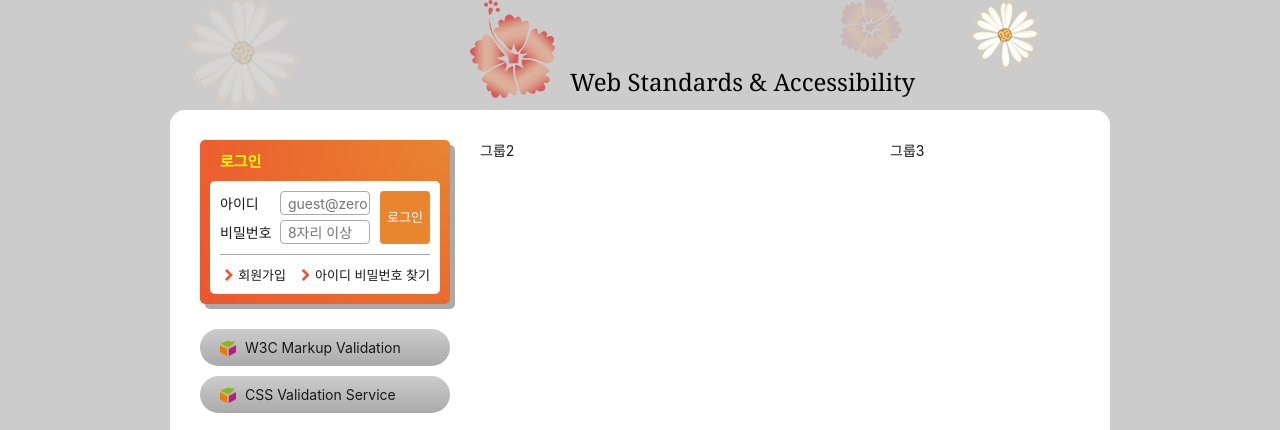
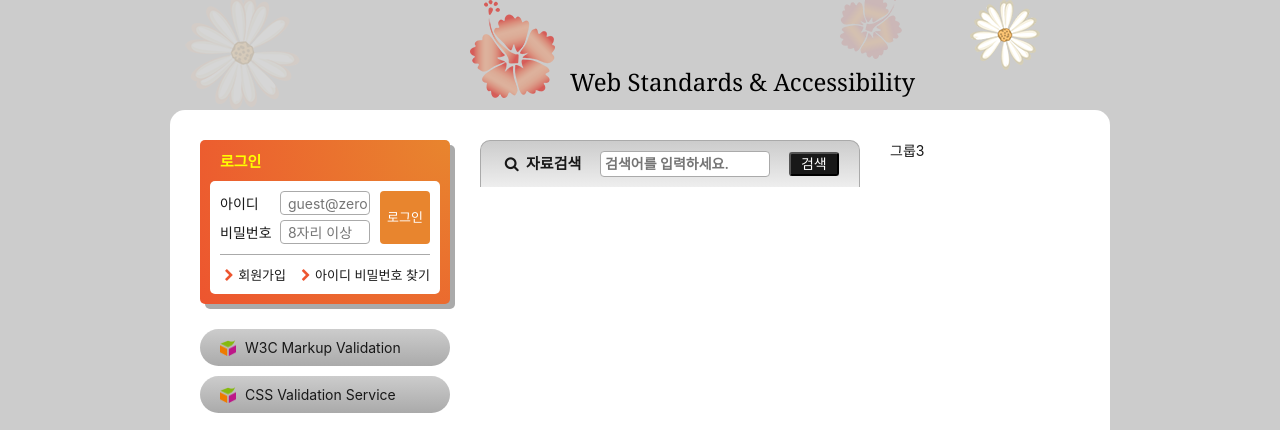
Before and after one commit to OrangeChick/zeroConnecTo, a website: page HTML5/index.html in a window 1280 px wide. Shown: the part 139-569 px from the top of the page. Drawn offline with Linux system fonts and the light colour scheme; a web font is replaced by a local one.

Commit message:
검색 폼 스스로 마크업 및 CSS 작업하기

```diff
--- a/HTML5/css/index.css
+++ b/HTML5/css/index.css
@@ -419,6 +419,36 @@ body{
   float: right;
 }
 
+/* 검색 폼 */
+.search-form{
+  background: linear-gradient(to bottom, #ccc, #eee);
+  padding: 10px;
+  text-align: center;
+  border-radius: 10px 10px 0 0;
+  border: 1px solid #aaa;
+  border-bottom: 0;
+}
+
+.search label{
+  font-weight: 600;
+  font-size: 15px;
+}
+
+.search input{
+  width: 170px;
+  border: 1px solid #aaa;
+  border-radius: 4px;
+  margin: 0 15px;
+  padding: 4px;
+  font-weight: 600;
+}
+
+.search-button{
+  background-color: #181818;
+  color: #fff;
+  border-radius: 3px;
+  padding: 2px 10px;
+}
 
 /* 슬로건 */
 .slogan{
--- a/HTML5/index.html
+++ b/HTML5/index.html
@@ -207,7 +207,21 @@
         </div>
       </section>
     </div>
-    <div class="group group2">그룹2</div>
+    <div class="group group2">
+      <h2 class="sr-only">검색</h2>
+      <form method="POST" action="https://formspree.io/seulbinim@gmail.com" class="search-form">
+        <fieldset>
+          <legend>검색 폼</legend>
+          <div class="search">
+            <label for="searchForm" class="icon-search">
+              자료검색
+            </label>
+            <input type="text" id="searchForm" required="required" placeholder="검색어를 입력하세요."/>
+            <button class="search-button">검색</button>
+          </div>
+        </fieldset>
+      </form>
+    </div>
     <div class="group group3">그룹3</div>
   </main>
   <article class="slogan">슬로건</article>
```
